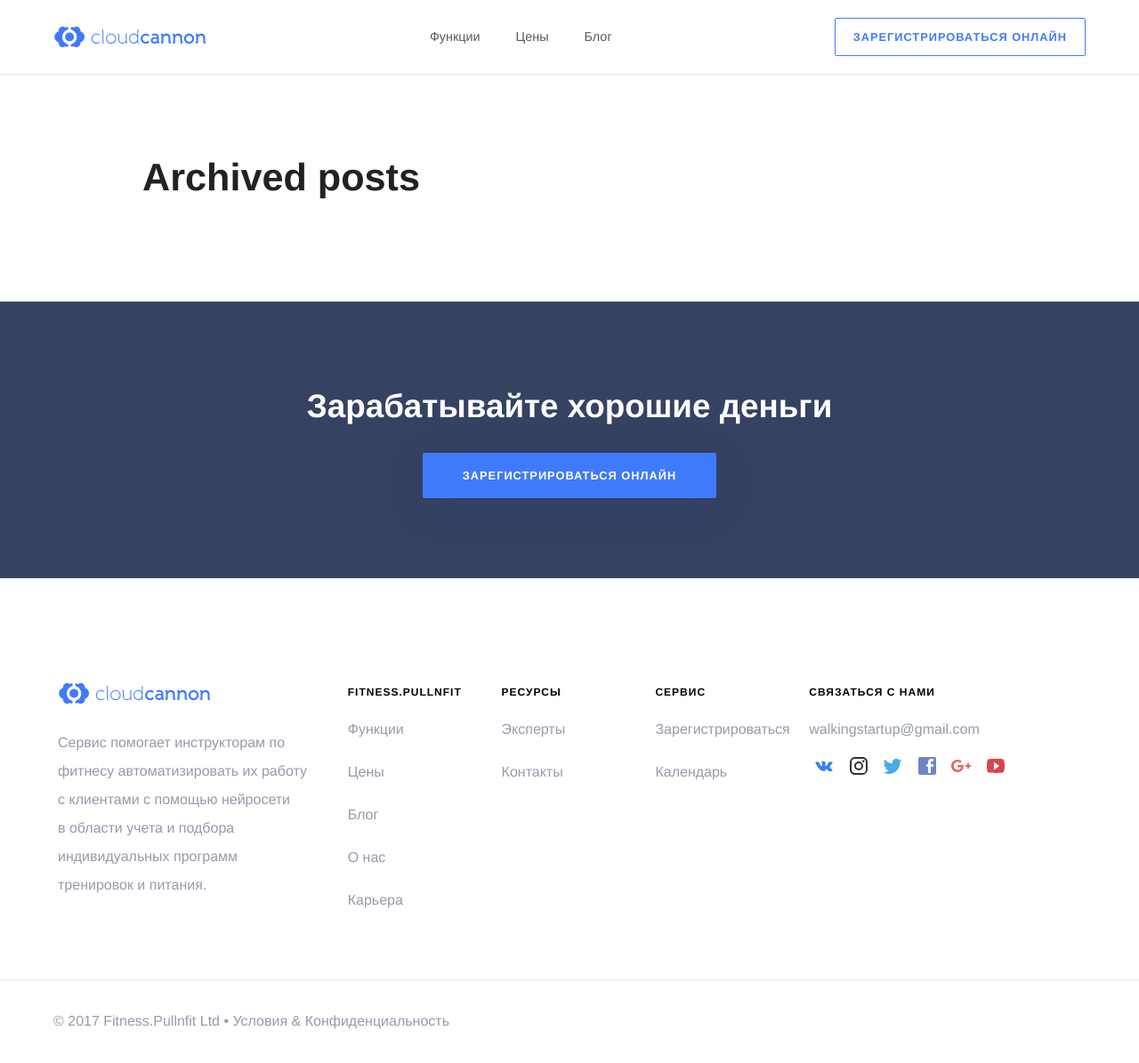
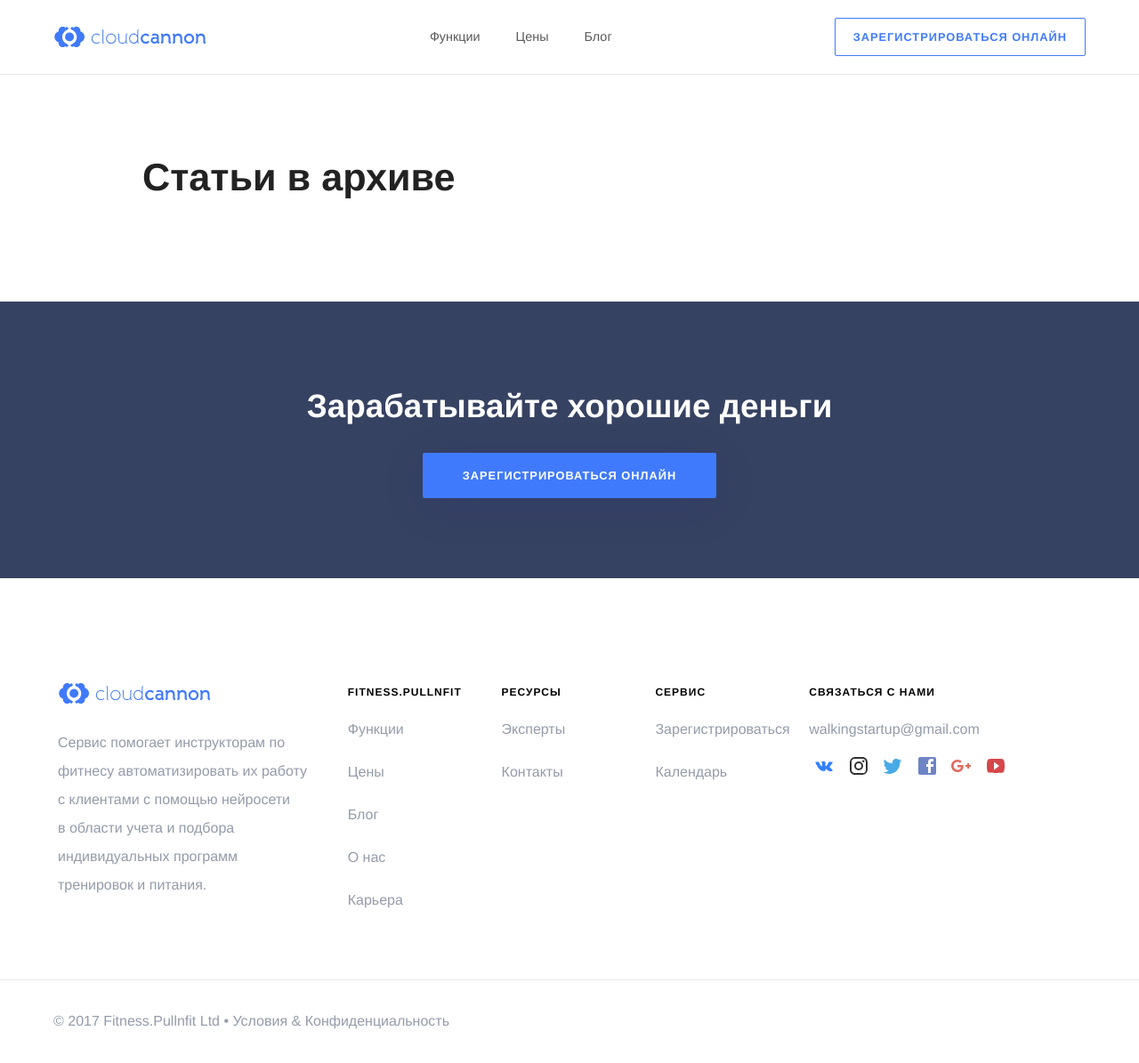
Before and after one commit to RakhimyanTim/fitness.github.io, a Jekyll site: the page built from pages/archived.html, in a window 1280 px wide. Shown: the whole page at 89% size. Built offline with Jekyll 4.4.1, drawn with Linux system fonts in a browser that asks for light colours; some web fonts are replaced.

Commit message:
Update archived.html

```diff
--- a/pages/archived.html
+++ b/pages/archived.html
@@ -1,10 +1,10 @@
 ---
 layout: info-page
-title: Archived Blog Posts
+title: Статьи в архиве
 permalink: /archived/
 ---
 
-<h1>Archived posts</h1>
+<h1>Статьи в архиве</h1>
 
 <ul>
 	{% for post in site.posts offset: 10 %}
```
